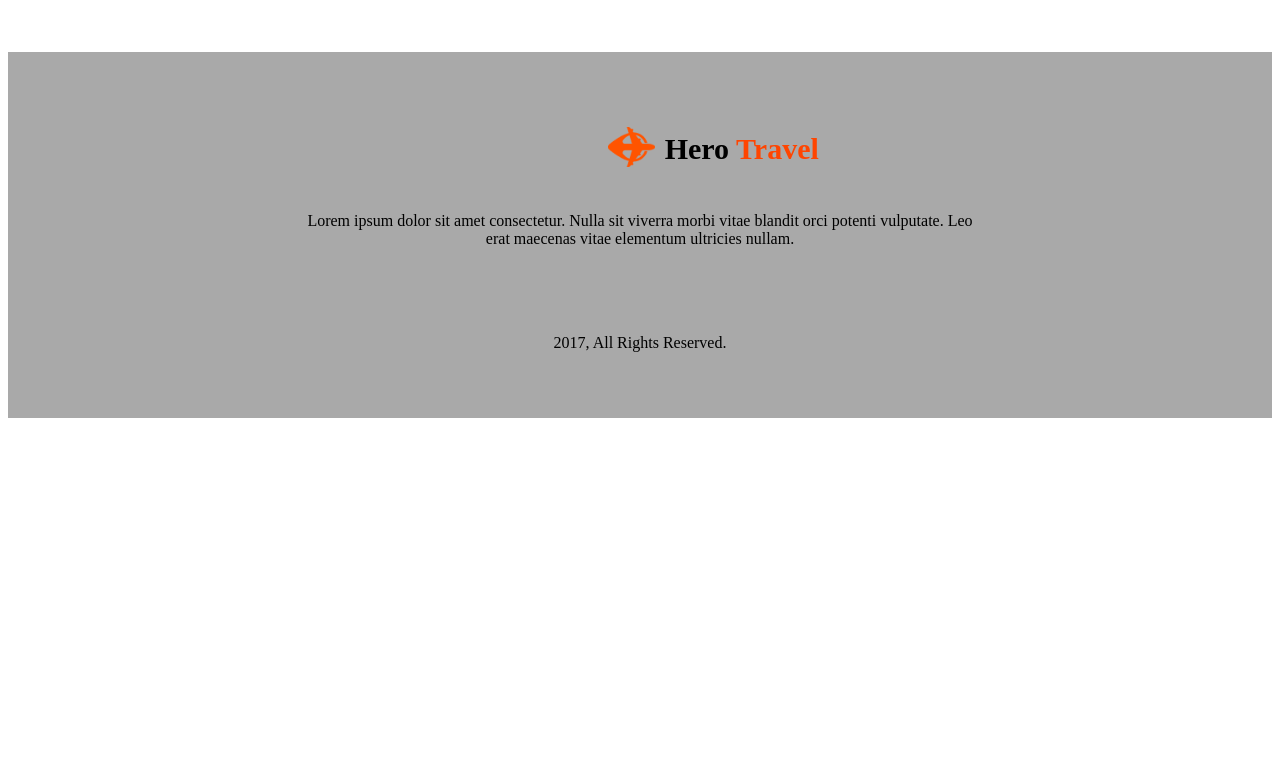
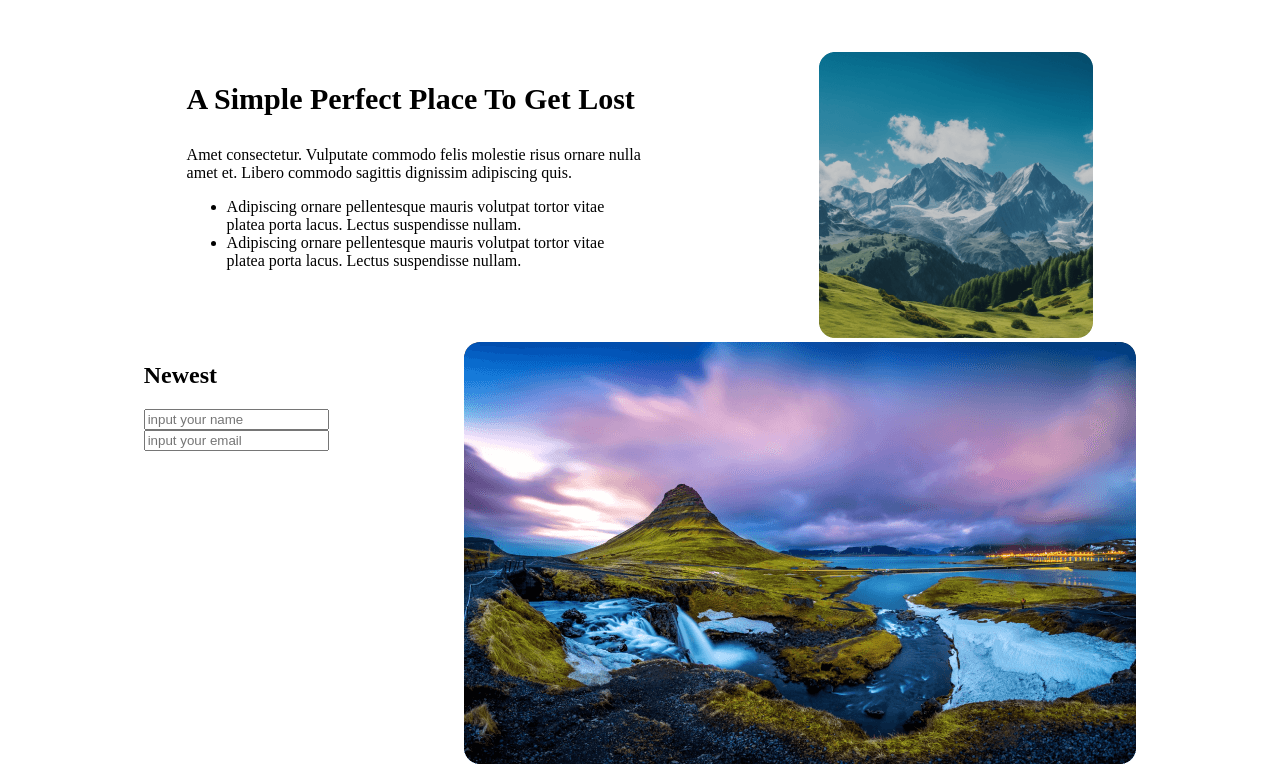
Before and after one commit to haibullah2023/tour-responsive-assignment, a plain HTML site: page index.html in a window 1280 px wide. Shown: the part 4799-5570 px from the top of the page. Before the commit the page ends 5225 px from the top, so only its background shows below. Drawn offline with Linux system fonts and the light colour scheme.

Commit message:
input section aded

```diff
--- a/css/style.css
+++ b/css/style.css
@@ -112,8 +112,20 @@
 }
 
 
+.perfect-place{
+    margin-top: 50px;
 
+    display: flex;
+    justify-content: space-evenly;
+}
+.text h3{
+    font-size: 30px;
+}
 
+.subscribe-container{
+    display: flex;
+    justify-content: space-evenly;
+}
 
 
 /* footer  */
--- a/index.html
+++ b/index.html
@@ -117,6 +117,32 @@
         <img src="./Images/Group 39.png" alt="">
     </div>
 
+
+    <div class="perfect-place">
+        <div class="text">
+            <h3>A Simple Perfect Place To Get Lost</h3>
+            <p>Amet consectetur. Vulputate commodo felis molestie risus  ornare nulla <br> amet et. Libero commodo sagittis dignissim adipiscing quis. </p>
+            <ul>
+                <li>Adipiscing ornare pellentesque mauris volutpat tortor vitae  <br> platea porta lacus. Lectus suspendisse nullam.</li>
+                <li>Adipiscing ornare pellentesque mauris volutpat tortor vitae  <br> platea porta lacus. Lectus suspendisse nullam.</li>
+            </ul>
+        </div>
+        <div class="img">
+            <img src="./Images/Rectangle 9.png" alt="">
+        </div>
+    </div>
+
+    <div class="subscribe-container">
+        <div class="input-side">
+            <h2>Newest</h2>
+            <input type="text" name="Name" id="" placeholder="input your name"> <br>
+            <input type="text" name="email" id="" placeholder="input your email">
+        </div>
+        <div class="img-side">
+            <img src="./Images/Rectangle 8 (1).png" alt="">
+        </div>
+    </div>
+
     <footer class="last">
         <div class="foter">
             <div class="first">
```
